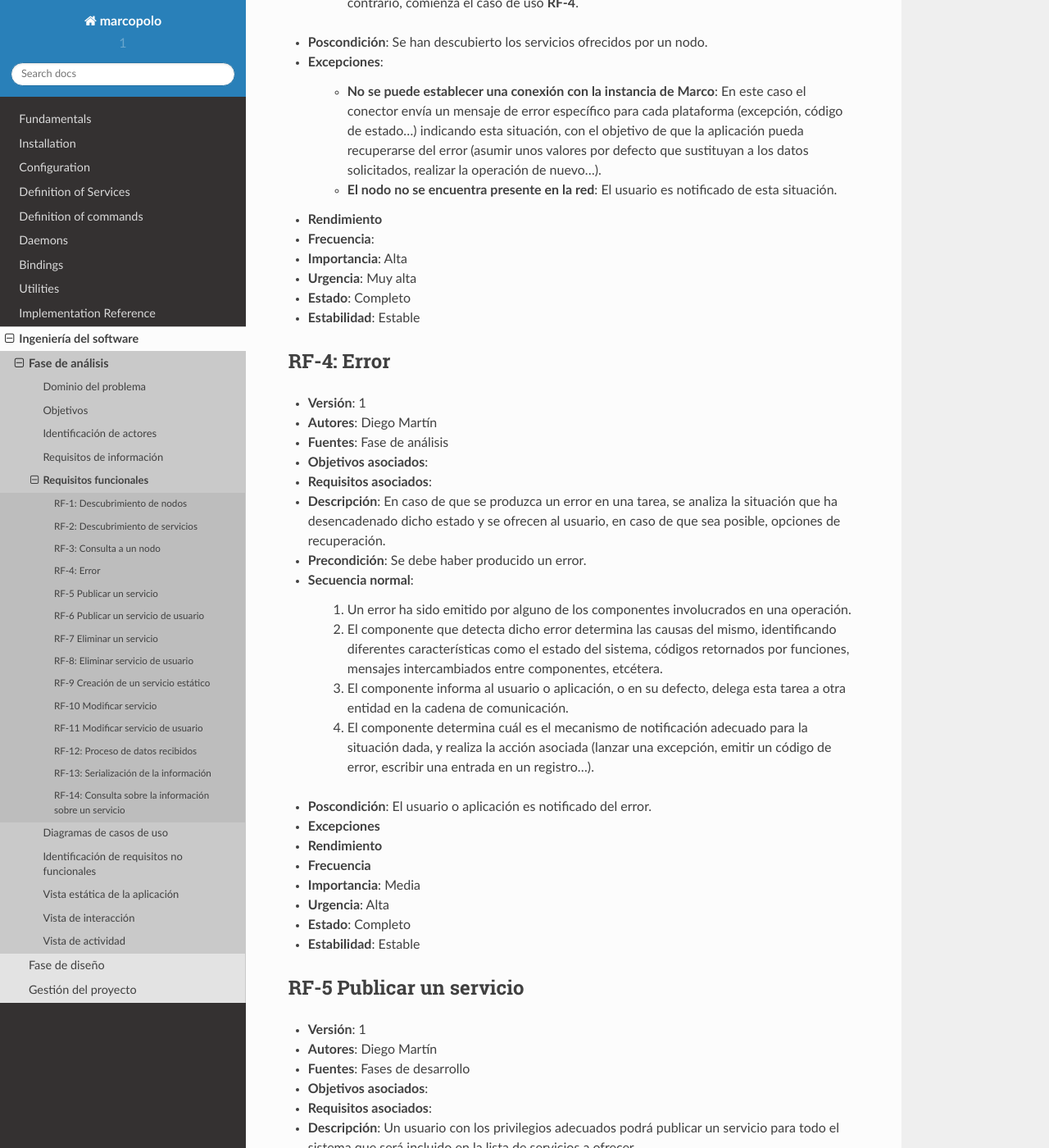
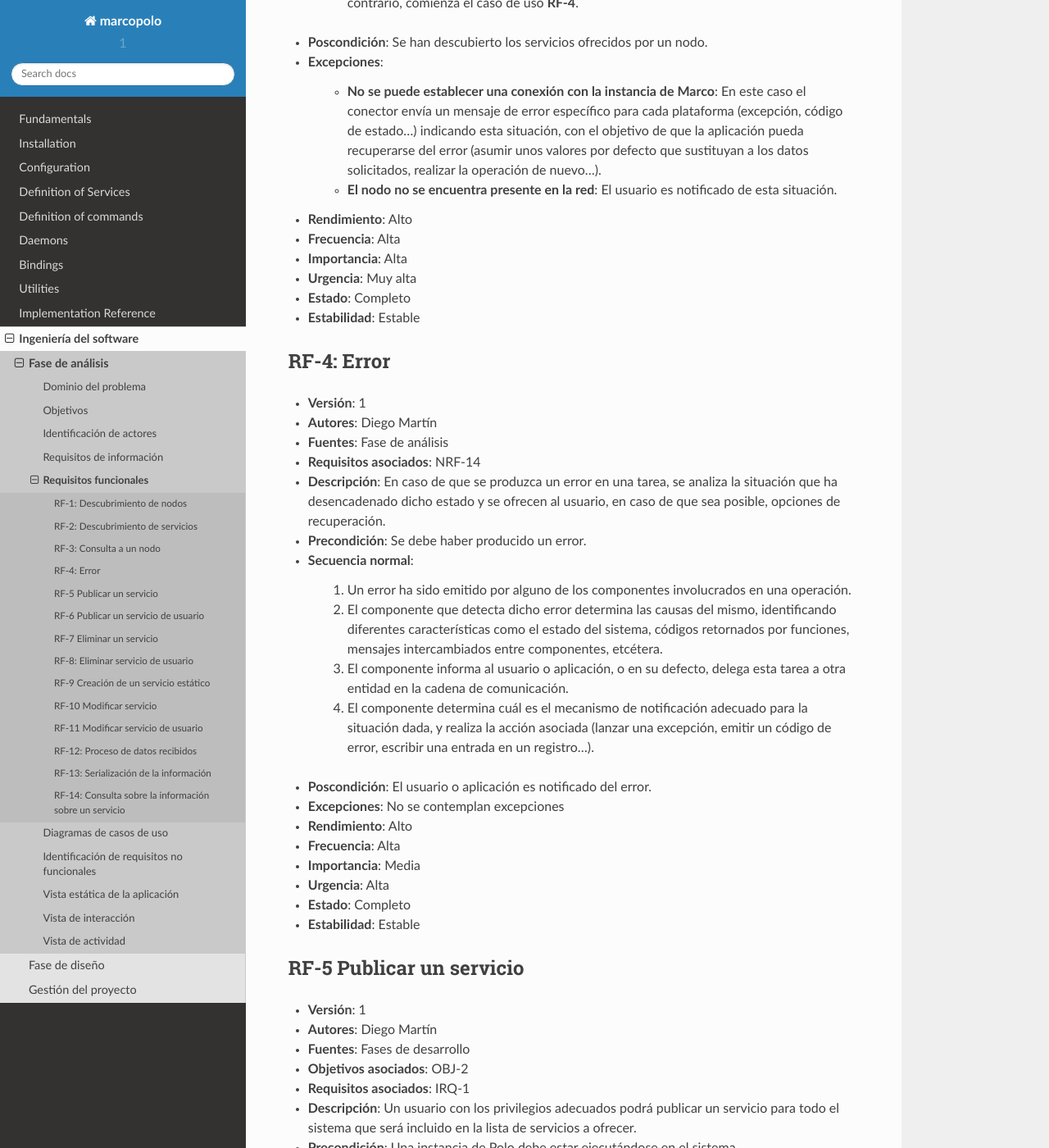
Before and after one commit to Alternhuman/marcopolo-doc, a Sphinx documentation site: the page built from source/software_engineering/analysis/fr.rst, in a window 1280 px wide and 1400 px high, scrolled down 2748 px. Shown: the whole window at 82% size. Built offline with Sphinx 7.4.7 and the Read the Docs theme 2.0.0, drawn with Linux system fonts in a browser that asks for light colours; pages that are not in the unit, such as notebooks, are missing from menus; some of the changed text lies outside the part shown.

Commit message:
Software engineering

```diff
--- a/source/software_engineering/analysis/fr.rst
+++ b/source/software_engineering/analysis/fr.rst
@@ -7,8 +7,8 @@
 - **Versión**: 1.5
 - **Autores**: Diego Martín
 - **Fuentes**: Fases de análisis
-- **Objetivos asociados**:
-- **Requisitos asociados**:
+- **Objetivos asociados**: OBJ-1, OBJ-2
+- **Requisitos asociados**: NFR-1, NFR-9, NFR-15
 - **Descripción**: A petición de un usuario o aplicación, una instancia del *software* realizará una operación de descubrimiento de los diferentes nodos presentes en la red.
 - **Precondición**: La instancia de Marco debe haber sido iniciado previamente.
 - **Secuencia normal**:
@@ -21,7 +21,7 @@
     6. El conector determina si los datos son válidos y los retorna a la aplicación. En caso contrario, comienza el caso de uso **RF-4**.
 
 - **Poscondición**: Se han descubierto los diferentes nodos presentes en el sistema.
-- **Excepciones**
+- **Excepciones**:
 
     + **No se puede establecer una conexión con la instancia de Marco**: En este caso el conector envía un mensaje de error específico para cada plataforma (excepción, código de estado...) indicando esta situación, con el objetivo de que la aplicación pueda recuperarse del error (asumir unos valores por defecto que sustituyan a los datos solicitados, realizar la operación de nuevo...).
 - **Rendimiento**: Alto
@@ -37,8 +37,8 @@
 - **Versión**: 1
 - **Autores**: Diego Martín
 - **Fuentes**: Fases de desarrollo del sistema
-- **Objetivos asociados**:
-- **Requisitos asociados**:
+- **Objetivos asociados**: OBJ-1, OBJ-2
+- **Requisitos asociados**: IRQ-1, NFR-8, NFR-15
 - **Descripción**: Los diferentes usuarios del sistema podrán realizar operaciones de descubrimiento de servicios ofrecidos por los diferentes nodos que conforman el sistema.
 - **Precondición**: La instancia de Marco debe haber sido iniciado previamente.
 - **Secuencia normal**:
@@ -69,8 +69,8 @@
 - **Versión**: 1
 - **Autores**: Diego Martín
 - **Fuentes**: Fases de desarrollo del sistema
-- **Objetivos asociados**:
-- **Requisitos asociados**:
+- **Objetivos asociados**: OBJ-1, OBJ-2
+- **Requisitos asociados**: IRQ-1, NFR-15
 - **Descripción**: El software podrá realizar operaciones de consulta a un nodo específico en la red.
 - **Precondición**: La instancia de Marco debe haber sido iniciado previamente.
 - **Secuencia normal**:
@@ -87,8 +87,8 @@
 
     + **No se puede establecer una conexión con la instancia de Marco**: En este caso el conector envía un mensaje de error específico para cada plataforma (excepción, código de estado...) indicando esta situación, con el objetivo de que la aplicación pueda recuperarse del error (asumir unos valores por defecto que sustituyan a los datos solicitados, realizar la operación de nuevo...).
     + **El nodo no se encuentra presente en la red**: El usuario es notificado de esta situación.
-- **Rendimiento**
-- **Frecuencia**:
+- **Rendimiento**: Alto
+- **Frecuencia**: Alta
 - **Importancia**: Alta
 - **Urgencia**: Muy alta
 - **Estado**: Completo
@@ -100,8 +100,7 @@
 - **Versión**: 1
 - **Autores**: Diego Martín
 - **Fuentes**: Fase de análisis
-- **Objetivos asociados**:
-- **Requisitos asociados**:
+- **Requisitos asociados**: NRF-14
 - **Descripción**: En caso de que se produzca un error en una tarea, se analiza la situación que ha desencadenado dicho estado y se ofrecen al usuario, en caso de que sea posible, opciones de recuperación.
 - **Precondición**: Se debe haber producido un error.
 - **Secuencia normal**:
@@ -111,9 +110,9 @@
     3. El componente informa al usuario o aplicación, o en su defecto, delega esta tarea a otra entidad en la cadena de comunicación.
     4. El componente determina cuál es el mecanismo de notificación adecuado para la situación dada, y realiza la acción asociada (lanzar una excepción, emitir un código de error, escribir una entrada en un registro...).
 - **Poscondición**: El usuario o aplicación es notificado del error.
-- **Excepciones**
-- **Rendimiento**
-- **Frecuencia**
+- **Excepciones**: No se contemplan excepciones
+- **Rendimiento**: Alto
+- **Frecuencia**: Alta
 - **Importancia**: Media
 - **Urgencia**: Alta
 - **Estado**: Completo
@@ -125,8 +124,8 @@
 - **Versión**: 1
 - **Autores**: Diego Martín
 - **Fuentes**: Fases de desarrollo
-- **Objetivos asociados**:
-- **Requisitos asociados**:
+- **Objetivos asociados**: OBJ-2
+- **Requisitos asociados**: IRQ-1
 - **Descripción**: Un usuario con los privilegios adecuados podrá publicar un servicio para todo el sistema que será incluido en la lista de servicios a ofrecer.
 - **Precondición**: Una instancia de Polo debe estar ejecutándose en el sistema.
 - **Secuencia normal**:
@@ -141,8 +140,8 @@
     + **No se puede establecer una conexión con la instancia de Polo**: En este caso el conector envía un mensaje de error específico para cada plataforma (excepción, código de estado...) indicando esta situación, con el objetivo de que la aplicación pueda recuperarse del error (asumir unos valores por defecto que sustituyan a los datos solicitados, realizar la operación de nuevo...).
     + **Los parámetros son inválidos**: Generalmente el mecanismo de interconexión detectará este tipo de situaciones, retornando un mensaje de error (a través de una excepción, un código de retorno) al usuario. En caso de que el error sea detectado por la instancia de Polo, esta solicitará al conector que informe al usuario, aprovechando el mismo método de notificación.
     + **El identificador ya se encuentra en uso**: A través del mecanismo de notificación de errores utilizado en el resto de excepciones se indica esta situación. Sin embargo, el tipo de error deberá ser diferente (no se viola ninguna regla semántica, simplemente se solicita la inclusión de un identificador de servicio ya publicado).
-- **Rendimiento**
-- **Frecuencia**
+- **Rendimiento**: Alto
+- **Frecuencia**: Alto
 - **Importancia**: Alta
 - **Urgencia**: Alta
 - **Estado**: Completo
@@ -155,8 +154,8 @@
 - **Versión**: 1
 - **Autores**: Diego Martín
 - **Fuentes**: Evaluación de usuarios
-- **Objetivos asociados**:
-- **Requisitos asociados**:
+- **Objetivos asociados**: OBJ-2
+- **Requisitos asociados**: NFR-16
 - **Descripción**: Se contempla la posibilidad de que cualquier usuario pueda publicar servicios aprovechando una instancia de Polo local. Sin embargo, estos servicios contarán con una serie de limitaciones respecto a los servicios publicados por usuarios sin privilegios.
 - **Precondición**: Una instancia de Polo debe estar ejecutándose en el sistema.
 - **Secuencia normal**:
@@ -183,8 +182,8 @@
 - **Versión**: 1
 - **Autores**: Diego Martín
 - **Fuentes**: Fases de desarrollo
-- **Objetivos asociados**:
-- **Requisitos asociados**:
+- **Objetivos asociados**: OBJ-2
+- **Requisitos asociados**: IRQ-1, NFR-1
 - **Descripción**: En caso de que una aplicación (generalmente, la ofertante) o un usuario (generalmente el propietario) decidan eliminar un servicio de la lista de ofrecidos, la instancia local de Polo deberá realizar dicha operación.
 - **Precondición**: Una instancia de Polo debe estar ejecutándose en el sistema.
 - **Secuencia normal**:
@@ -211,8 +210,8 @@
 - **Versión**: 1
 - **Autores**: Diego Martín
 - **Fuentes**: Fase de análisis
-- **Objetivos asociados**:
-- **Requisitos asociados**:
+- **Objetivos asociados**: OBJ-2
+- **Requisitos asociados**: IRQ-1, NFR-1
 - **Descripción**: En caso de que una aplicación (generalmente, la ofertante) o un usuario (generalmente el propietario) decidan eliminar un servicio no global de la lista de ofrecidos, la instancia local de Polo deberá realizar dicha operación.
 - **Precondición**: Una instancia de Polo debe estar ejecutándose en el sistema.
 - **Secuencia normal**:
@@ -237,8 +236,8 @@
 - **Versión**: 1
 - **Autores**: Diego Martín
 - **Fuentes**: Fase de análisis y de desarrollo del sistema
-- **Objetivos asociados**:
-- **Requisitos asociados**:
+- **Objetivos asociados**: OBJ-2
+- **Requisitos asociados**: IRQ-1, NFR-1
 - **Descripción**: Un servicio estático es aquel que es registrado en un fichero de texto, y por tanto es persistente (en caso de que el sistema sea reiniciado no se pierde la información). Todos los usuarios podrán publicar este tipo de servicios, sujetos a las mismas restricciones que el resto de variedades, a partir de ahora denominados servicios "dinámicos".
 - **Precondición**
 - **Secuencia normal**:
@@ -265,8 +264,8 @@
 - **Versión**: 1
 - **Autores**: Diego Martín
 - **Fuentes**: Fases de desarrollo del sistema
-- **Objetivos asociados**:
-- **Requisitos asociados**:
+- **Objetivos asociados**: OBJ-2
+- **Requisitos asociados**: IRQ-1, NFR-1
 - **Descripción**: La información adicional que un servicio ofrece puede ser modificada tras ser publicado.
 - **Precondición**: El servicio debe estar publicado en el sistema.
 - **Secuencia normal**:
@@ -292,8 +291,8 @@
 - **Versión**: 1
 - **Autores**: Diego Martín
 - **Fuentes**: Fases de desarrollo
-- **Objetivos asociados**:
-- **Requisitos asociados**:
+- **Objetivos asociados**: OBJ-2
+- **Requisitos asociados**: IRQ-1, NFR-1
 - **Descripción**: La información adicional que un servicio no global ofrece puede ser modificada tras ser publicado.
 - **Secuencia normal**:
 
@@ -317,8 +316,8 @@
 - **Versión**: 1
 - **Autores**: Diego Martín
 - **Fuentes**: Fase de análisis
-- **Objetivos asociados**:
-- **Requisitos asociados**:
+- **Objetivos asociados**: OBJ-1, OBJ-2, OBJ-3
+- **Requisitos asociados**: IRQ-1, IRQ-2
 - **Descripción**: Las diferentes secuencias de comunicación requieren un procesado del contenido de los mensajes recibidos. Dado que todos los mensajes siguen una estructura similar, su procesado es idéntico.
 - **Precondición**: Un mensaje es recibido como respuesta a un mensaje enviado anteriormente o como inicio de una transmisión.
 - **Secuencia normal**:
@@ -343,8 +342,8 @@
 - **Versión**: 1
 - **Autores**: Diego Martín
 - **Fuentes**: Fase de análisis
-- **Objetivos asociados**:
-- **Requisitos asociados**:
+- **Objetivos asociados**: OBJ-1, OBJ-2, OBJ-3
+- **Requisitos asociados**: NFR-1, RF-1, RF-2
 - **Descripción**: Los diferentes datos a transmitir han de ser estructurados siguiendo las especificaciones del requisito no funcional **NFR9**.
 - **Precondición**
 - **Secuencia normal**:
@@ -369,8 +368,8 @@
 - **Versión**: 1
 - **Autores**: Diego Martín
 - **Fuentes**: Fases de desarrollo
-- **Objetivos asociados**:
-- **Requisitos asociados**:
+- **Objetivos asociados**: OBJ-1, OBJ-2
+- **Requisitos asociados**: RF-13, NFR-1
 - **Descripción**: Es posible realizar consultas a la instancia local de Polo sobre los servicios que ofrece.
 - **Precondición**: Una instancia de Polo debe estar ejecutándose en el sistema.
 - **Secuencia normal**:
--- a/source/software_engineering/design/intro.rst
+++ b/source/software_engineering/design/intro.rst
@@ -1,5 +1,5 @@
 Fase de diseño
---------------
+==============
 
 En esta fase se detallan las diferentes decisiones de diseño llevadas a cabo para la construcción del servicio.
 
@@ -12,5 +12,4 @@
     static
     procedimental
     tests/intro
-..
     patterns
--- a/source/software_engineering/project_mgmt/temporal.rst
+++ b/source/software_engineering/project_mgmt/temporal.rst
@@ -1,2 +1,4 @@
 Planificación temporal del proyecto
 ===================================
+
+El desarrollo de MarcoPolo comienza en la iteración número 3, y pronto se convierte en una de las tareas de mayor relevancia a nivel global. Toda la planificación puede consultarse en la instancia de Redmine para la gestión del proyecto, http://redmine.martinarroyo.net/projects/tfg
```
Also changed, not shown: source/software_engineering/analysis/ir.rst (+6 -6 lines), source/software_engineering/analysis/nfr.rst (+23 -46 lines), source/software_engineering/design/patterns.rst (+6 -2 lines).
